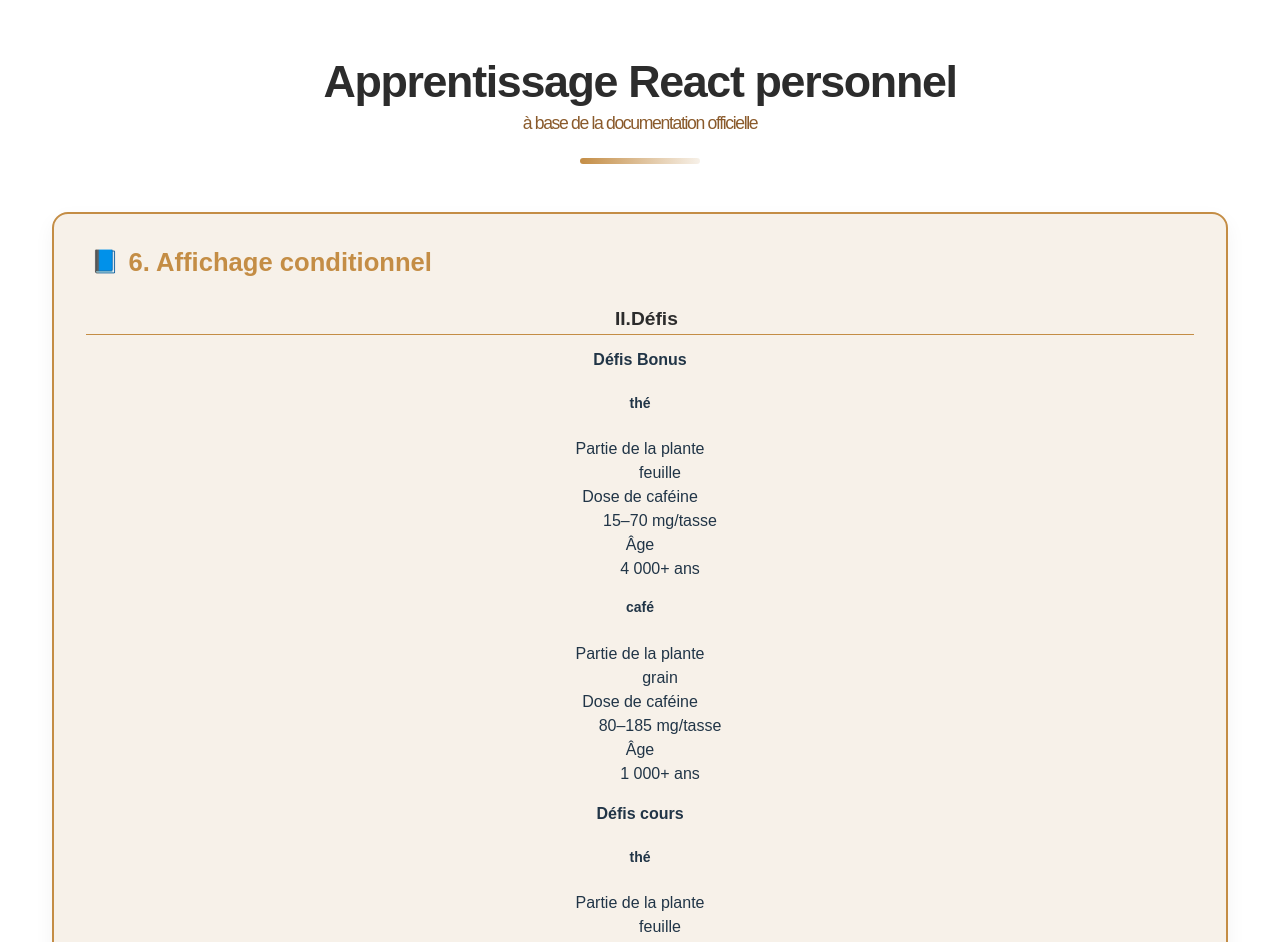
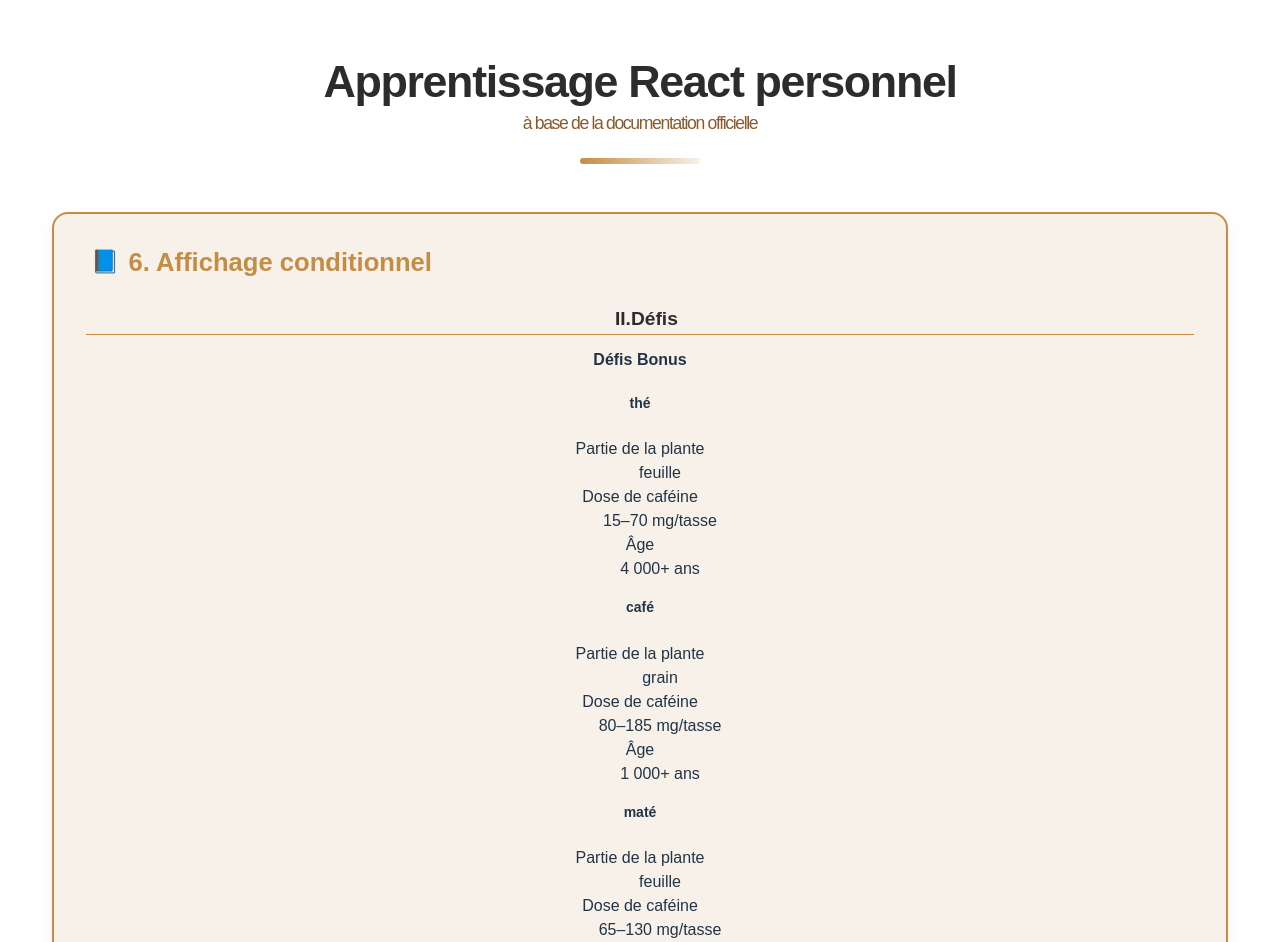
Before and after one commit to Patience-Kori1/auto-traning-react, a React (Vite) app: page / in a window 1280 px wide. Shown: the top 942 px of the page. Built offline with nearby package versions, Linux system fonts and the light colour scheme.

Commit message:
feat(react): dynamic rendering of drinks using Object.keys and Drink component - Created drinksData object storing drink information - Implemented Drink component receiving name as prop - Dynamically generated components using Object.keys().map()

```diff
--- a/src/components/2_Describing_UI/support_files/for_6/Defi_4_Bonus_Affectation_Variable.jsx
+++ b/src/components/2_Describing_UI/support_files/for_6/Defi_4_Bonus_Affectation_Variable.jsx
@@ -44,11 +44,12 @@
 
 
 export default function Defi_4_Bonus_Affectation_Variable() {
-  return (
+    return (
     <div>
-        <h4>Défis Bonus</h4>
-        <Drink name="thé" />
-        <Drink name="café" />
+      <h4>Défis Bonus</h4>
+        {Object.keys(drinksData).map((drinkName) => (
+        <Drink key={drinkName} name={drinkName} />
+      ))}
     </div>
   );
 }
```
